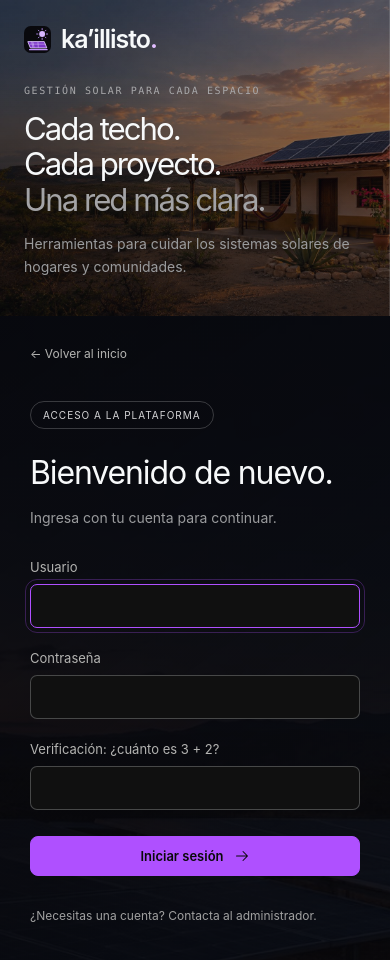
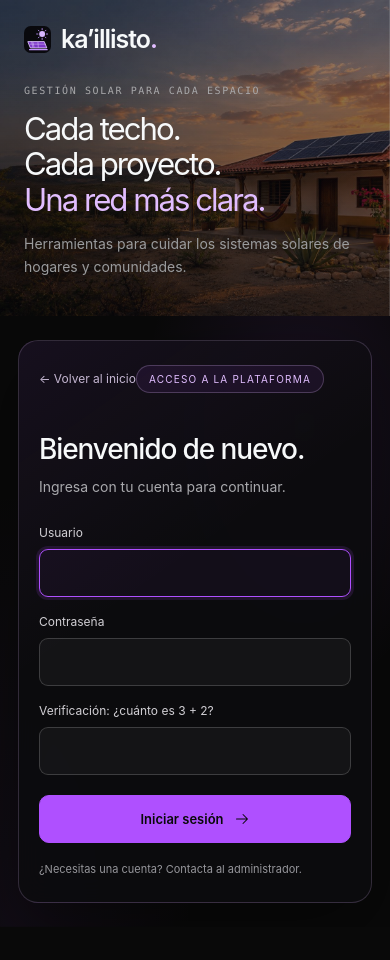
Before and after one commit to JhonFMin/Kaillisto, a React (Vite) app in the folder frontend/: page /login in a window 390 px wide. Shown: the top 960 px of the page. After the commit the page ends 927 px from the top, so only its background shows below. Built offline with nearby package versions, Linux system fonts and the light colour scheme.

Commit message:
Polish public portal visual theme

```diff
--- a/frontend/src/Portal.jsx
+++ b/frontend/src/Portal.jsx
@@ -505,10 +505,10 @@ function Login({ onLogin, user }) {
         <span className="muted">Ka’illisto / Plataforma de gestión solar</span>
       </div>
       <main className="login-form">
-        <Link className="back" to="/">
-          ← Volver al inicio
-        </Link>
-        <div>
+        <div className="login-card">
+          <Link className="back" to="/">
+            ← Volver al inicio
+          </Link>
           <span className="tag">ACCESO A LA PLATAFORMA</span>
           <h2>Bienvenido de nuevo.</h2>
           <p>Ingresa con tu cuenta para continuar.</p>
--- a/frontend/src/index.css
+++ b/frontend/src/index.css
@@ -1,11 +1,12 @@
 :root {
-  font-family: "Matter", Inter, "Segoe UI", sans-serif;
-  color: #faf9f6;
-  background: #000;
+  font-family: Inter, "Segoe UI", system-ui, sans-serif;
+  color: #f7f9fa;
+  background: #090909;
   font-synthesis: none;
-  --muted: #a0a0a0;
-  --border: #333;
-  --accent: #cbb0f7;
+  --muted: #9a9b9d;
+  --border: rgb(247 249 250 / 15%);
+  --accent: #af50ff;
+  --accent-soft: #e1bdff;
 }
 * {
   box-sizing: border-box;
@@ -1083,6 +1084,7 @@ tr:hover td {
   --border: rgb(247 249 250 / 15%);
   --accent: #af50ff;
   --color-lavender-mist: #e1bdff;
+  --accent-soft: #e1bdff;
 }
 body {
   color: #f7f9fa;
@@ -1170,7 +1172,7 @@ small,
 }
 .hero h1 span,
 .login-story h1 span {
-  color: #a3a3a6;
+  color: var(--accent-soft);
 }
 .feature,
 .stat-grid article,
@@ -1199,7 +1201,9 @@ footer,
 }
 .login-layout {
   background-color: #090909;
-  background-image: radial-gradient(ellipse at 75% 45%, rgb(175 80 255 / 9%), transparent 38%);
+  background-image:
+    radial-gradient(ellipse at 78% 46%, rgb(175 80 255 / 10%), transparent 38%),
+    radial-gradient(ellipse at 4% 100%, rgb(175 80 255 / 5%), transparent 34%);
 }
 .login-story {
   background-image:
@@ -1208,6 +1212,117 @@ footer,
   background-size: cover;
   background-position: center;
   border-color: rgb(247 249 250 / 13%);
+}
+.login-form {
+  align-items: center;
+  background: transparent;
+}
+.login-form > div.login-card {
+  width: min(460px, 100%);
+  max-width: 460px;
+  margin: auto;
+  padding: clamp(22px, 4vw, 38px);
+  border: 1px solid rgb(225 189 255 / 18%);
+  border-radius: 20px;
+  background:
+    linear-gradient(145deg, rgb(175 80 255 / 7%), transparent 42%),
+    rgb(12 12 14 / 94%);
+  box-shadow: 0 24px 75px rgb(0 0 0 / 40%);
+  backdrop-filter: blur(16px);
+}
+.login-card .back {
+  display: inline-flex;
+  margin: 0 0 27px;
+  color: #c5b7d2;
+  transition: color 150ms ease;
+}
+.login-card .back:hover { color: var(--accent-soft); }
+.login-card .tag {
+  color: #e1bdff;
+  border-color: rgb(225 189 255 / 24%);
+  background: rgb(175 80 255 / 8%);
+  letter-spacing: .12em;
+}
+.login-card h2 {
+  margin: 20px 0 8px;
+  color: #f7f9fa;
+  font-size: clamp(28px, 4vw, 34px);
+  font-weight: 500;
+  letter-spacing: -.04em;
+}
+.login-card > p { margin: 0; color: #a9a9ad; }
+.login-card form {
+  gap: 17px;
+  margin: 27px 0 18px;
+}
+.login-card label { color: #d1cfd4; font-size: 12px; }
+.login-card input {
+  min-height: 48px;
+  border-color: rgb(247 249 250 / 18%);
+  border-radius: 9px;
+  background: rgb(247 249 250 / 4%);
+  transition: border-color 150ms ease, background 150ms ease, box-shadow 150ms ease;
+}
+.login-card input:hover { border-color: rgb(225 189 255 / 38%); }
+.login-card input:focus {
+  border-color: #af50ff;
+  background: rgb(175 80 255 / 5%);
+  box-shadow: 0 0 0 3px rgb(175 80 255 / 13%);
+  outline: 0;
+}
+.login-card form > button {
+  width: 100%;
+  min-height: 48px;
+  margin-top: 3px;
+  border-radius: 10px;
+  font-size: 13px;
+}
+.login-card .caption {
+  margin: 18px 0 0;
+  color: #96969b;
+  font-size: 11px;
+  line-height: 1.55;
+}
+.login-card .notice {
+  margin: 0;
+  color: #f3dfff;
+  background: rgb(175 80 255 / 9%);
+  border-color: rgb(175 80 255 / 30%);
+}
+.public-nav .button {
+  min-height: 40px;
+  border-radius: 999px;
+}
+.public-nav nav a,
+.text-link,
+.landing footer > a:last-child { transition: color 150ms ease; }
+.public-nav nav a:hover,
+.text-link:hover,
+.landing footer > a:last-child:hover { color: var(--accent-soft); }
+.feature-image {
+  border-color: rgb(225 189 255 / 14%);
+  border-radius: 15px;
+}
+.feature-grid .feature,
+.three-grid article {
+  transition: border-color 180ms ease, background-color 180ms ease, transform 180ms ease;
+}
+.feature-grid .feature:hover { transform: translateY(-3px); }
+.landing .signal { background: var(--accent-soft); box-shadow: 0 0 12px rgb(175 80 255 / 75%); }
+.landing .button.primary { box-shadow: 0 9px 28px rgb(175 80 255 / 22%); }
+@media (max-width: 760px) {
+  .login-layout { gap: 0; }
+  .login-story { min-height: 255px; }
+  .login-form { min-height: calc(100vh - 255px); padding: 24px 18px; }
+  .login-form > div.login-card { padding: 24px 20px; }
+}
+@media (prefers-reduced-motion: reduce) {
+  .landing *, .landing *::before, .landing *::after,
+  .login-layout *, .login-layout *::before, .login-layout *::after {
+    animation: none !important;
+    transition: none !important;
+    scroll-behavior: auto !important;
+  }
 }
 .workspace {
   background: #090909;
```
Also changed, not shown: 1 other file (tests, documents, lock files or other folders).
